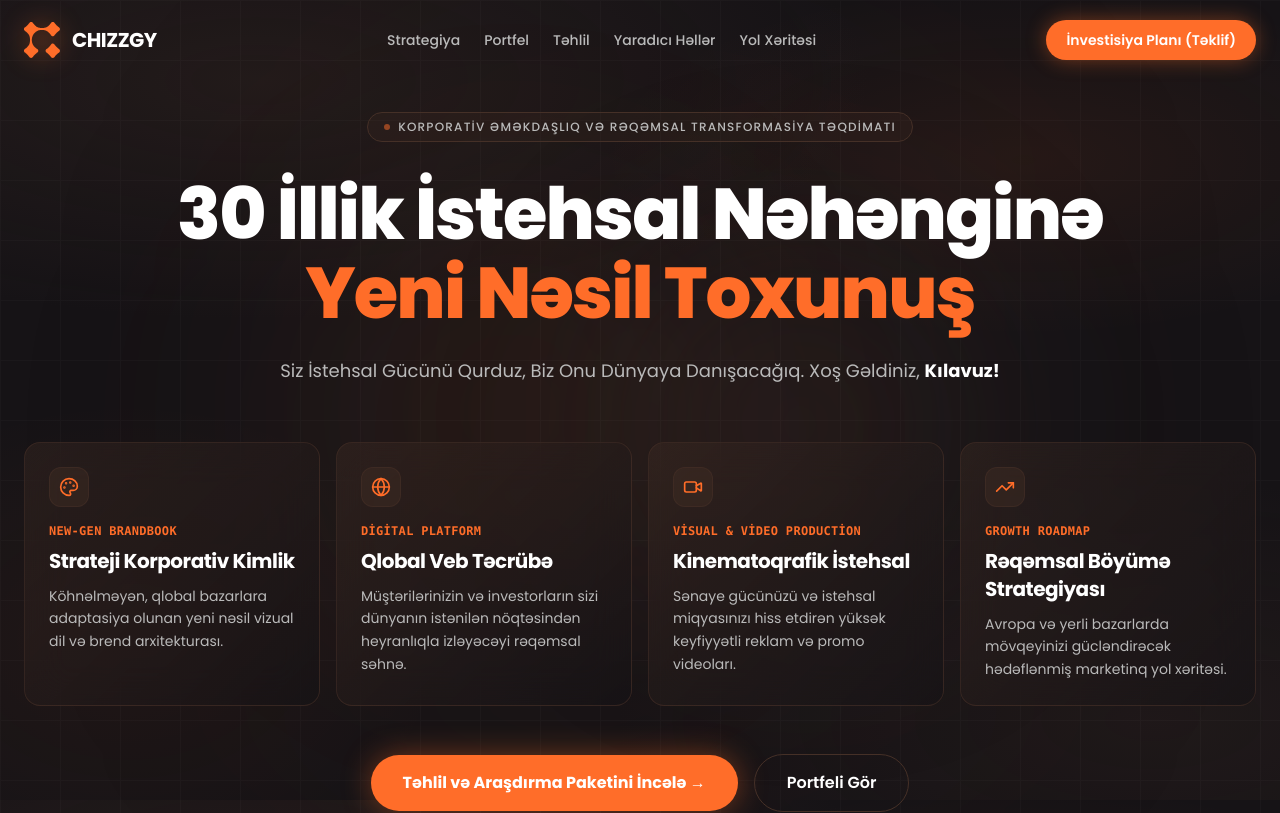
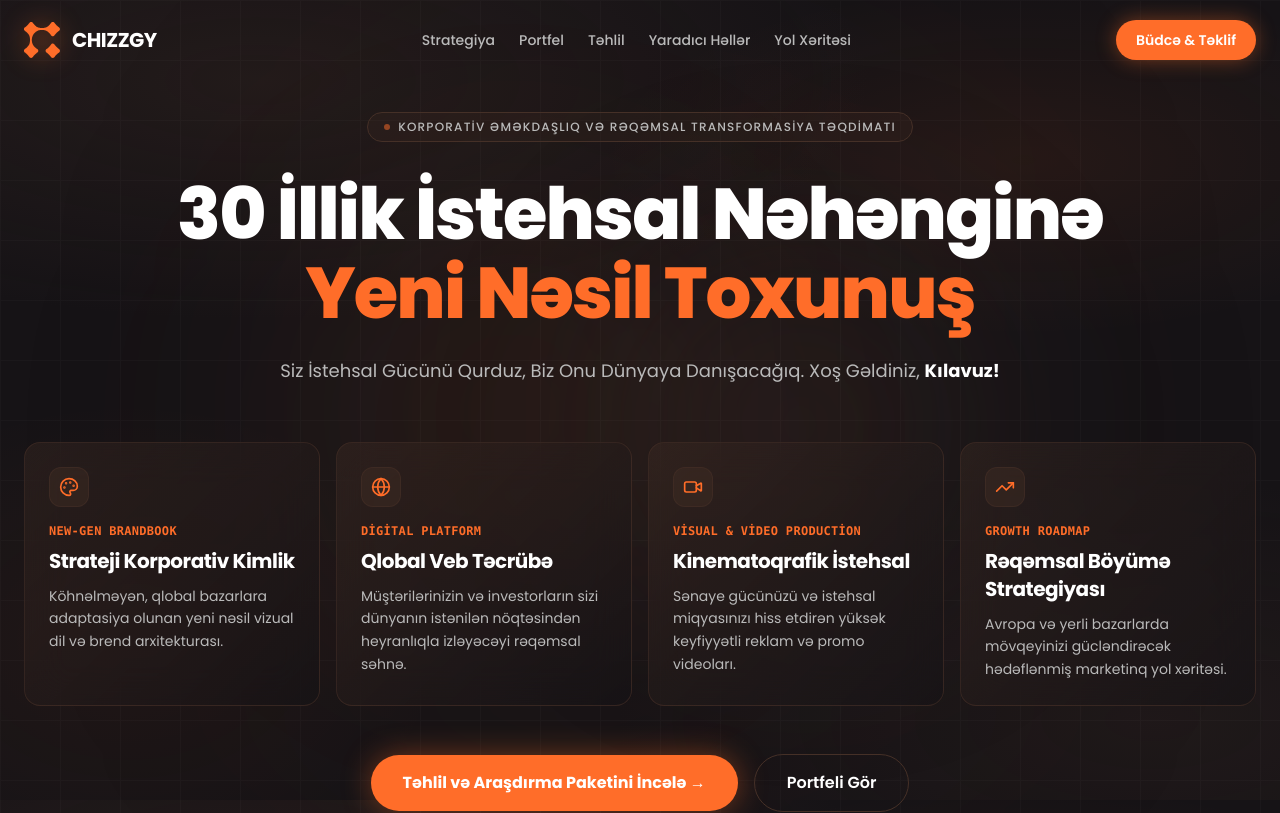
Before and after one commit to KuraiL004/chizzgy-presentation-kilavuz, a Next.js app: page / in a window 1280 px wide. Shown: the top 813 px of the page. Built offline with nearby package versions, Linux system fonts and the light colour scheme.

Commit message:
Navbar CTA duymesi Budce & Teklif olaraq deyisdirildi

```diff
--- a/app/components/Navbar.tsx
+++ b/app/components/Navbar.tsx
@@ -64,7 +64,7 @@ export default function Navbar() {
             href="#investisiya"
             className="bg-[#FF6D29] hover:bg-[#e85d1f] text-white font-semibold text-sm px-5 py-2.5 rounded-full transition-all duration-200 shadow-[0_0_20px_rgba(255,109,41,0.4)] hover:shadow-[0_0_30px_rgba(255,109,41,0.6)]"
           >
-            İnvestisiya Planı (Təklif)
+            Büdcə &amp; Təklif
           </a>
         </div>
 
@@ -105,7 +105,7 @@ export default function Navbar() {
                 onClick={() => setMobileOpen(false)}
                 className="mt-2 bg-[#FF6D29] text-white font-semibold text-sm px-5 py-3 rounded-full text-center"
               >
-                İnvestisiya Planı (Təklif)
+                Büdcə &amp; Təklif
               </a>
             </div>
           </motion.div>
```
